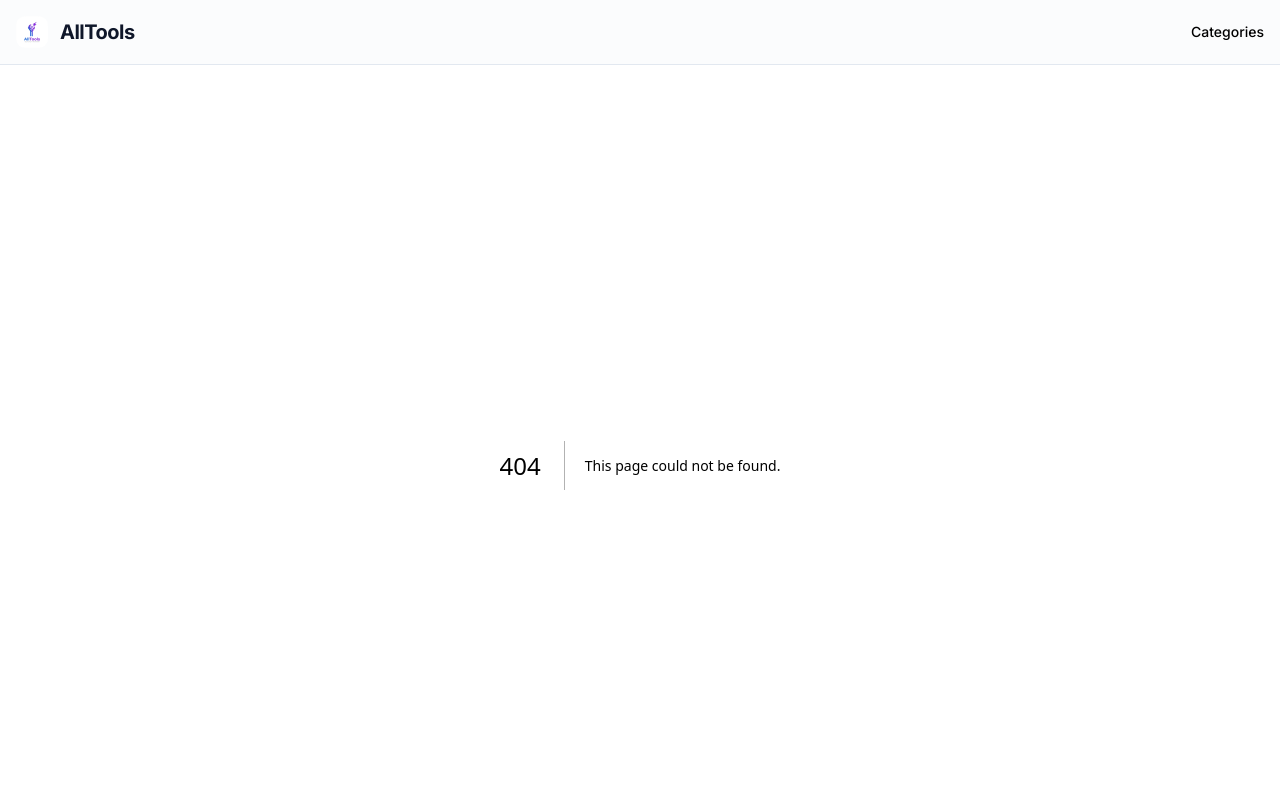
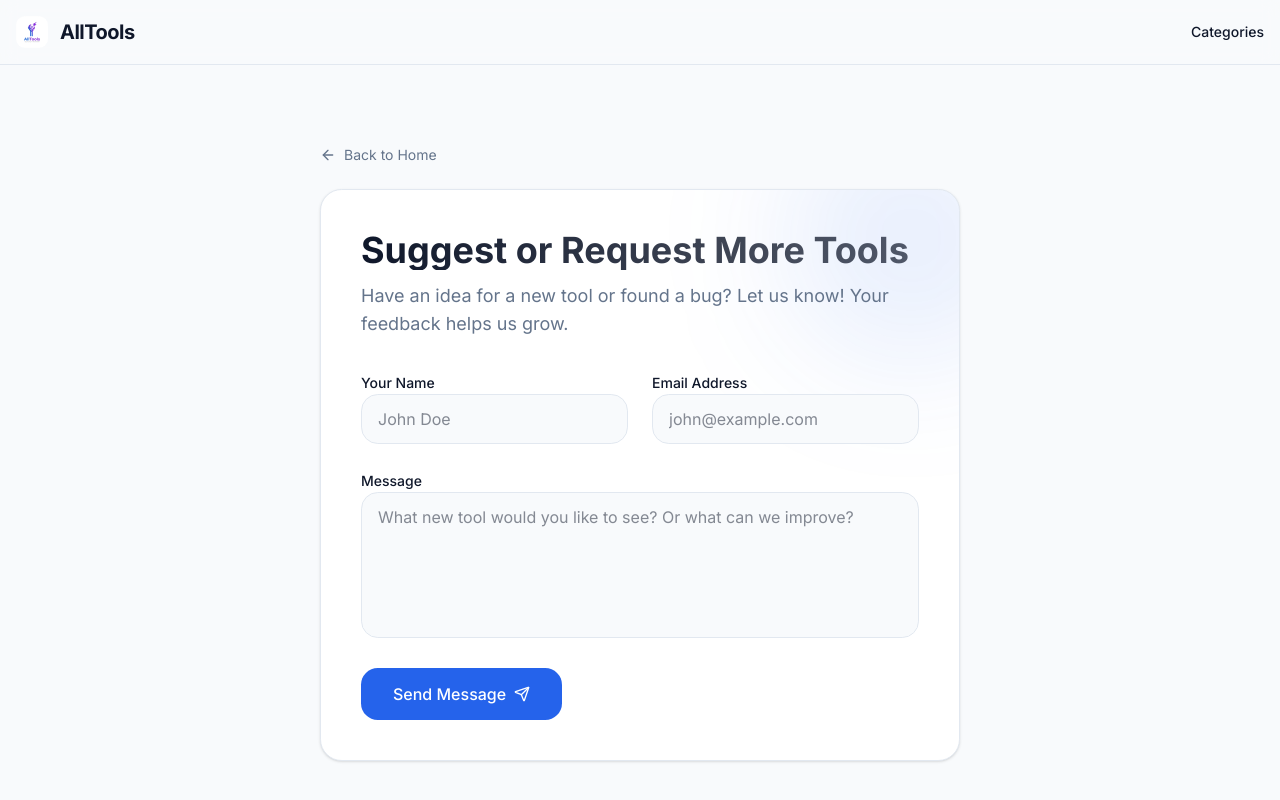
Before and after one commit to kk0krishna/AllTools, a Next.js app: page /contact in a window 1280 px wide. Before the commit this address had no page. Shown: the top 800 px of the page. Built offline with nearby package versions, Linux system fonts and the light colour scheme.

Commit message:
feat: add Suggest Tools page

```diff
--- /dev/null
+++ b/src/app/contact/page.tsx
@@ -0,0 +1,121 @@
+"use client";
+
+import { useState } from 'react';
+import Link from 'next/link';
+import { ArrowLeft, Send } from 'lucide-react';
+
+export default function ContactPage() {
+  const [result, setResult] = useState("");
+  const [isSubmitting, setIsSubmitting] = useState(false);
+
+  const onSubmit = async (event: React.FormEvent<HTMLFormElement>) => {
+    event.preventDefault();
+    setIsSubmitting(true);
+    setResult("Sending...");
+
+    const formData = new FormData(event.currentTarget);
+    formData.append("access_key", "0f5f90de-7021-4d02-bdbc-f55a51971131");
+
+    try {
+      const response = await fetch("https://api.web3forms.com/submit", {
+        method: "POST",
+        body: formData
+      });
+
+      const data = await response.json();
+      if (data.success) {
+        setResult("Success! Your message has been sent.");
+        (event.target as HTMLFormElement).reset();
+      } else {
+        setResult("Error! Something went wrong.");
+      }
+    } catch (error) {
+      setResult("Error! Failed to send message.");
+    } finally {
+      setIsSubmitting(false);
+    }
+  };
+
+  return (
+    <div className="container max-w-2xl mx-auto px-4 py-12 md:py-20 animate-in fade-in slide-in-from-bottom-4 duration-500">
+      <Link href="/" className="inline-flex items-center text-sm text-muted-foreground hover:text-primary mb-6 transition-colors">
+        <ArrowLeft className="w-4 h-4 mr-2" />
+        Back to Home
+      </Link>
+
+      <div className="bg-card border shadow-sm rounded-2xl p-6 md:p-10 relative overflow-hidden">
+        {/* Subtle decorative gradient */}
+        <div className="absolute top-0 right-0 -mr-20 -mt-20 w-64 h-64 bg-primary/10 rounded-full blur-3xl" />
+
+        <div className="relative z-10">
+          <h1 className="text-3xl md:text-4xl font-bold font-heading mb-3 bg-clip-text text-transparent bg-gradient-to-r from-foreground to-foreground/70">
+            Suggest or Request More Tools
+          </h1>
+          <p className="text-muted-foreground mb-8 text-lg">
+            Have an idea for a new tool or found a bug? Let us know! Your feedback helps us grow.
+          </p>
+
+          <form onSubmit={onSubmit} className="space-y-6">
+            <div className="grid grid-cols-1 md:grid-cols-2 gap-6">
+              <div className="space-y-2">
+                <label htmlFor="name" className="text-sm font-medium text-foreground">
+                  Your Name
+                </label>
+                <input
+                  type="text"
+                  id="name"
+                  name="name"
+                  required
+                  className="w-full px-4 py-3 rounded-xl border bg-background focus:outline-none focus:ring-2 focus:ring-primary/30 focus:border-primary transition-all duration-300"
+                  placeholder="John Doe"
+                />
+              </div>
+              <div className="space-y-2">
+                <label htmlFor="email" className="text-sm font-medium text-foreground">
+                  Email Address
+                </label>
+                <input
+                  type="email"
+                  id="email"
+                  name="email"
+                  required
+                  className="w-full px-4 py-3 rounded-xl border bg-background focus:outline-none focus:ring-2 focus:ring-primary/30 focus:border-primary transition-all duration-300"
+                  placeholder="john@example.com"
+                />
+              </div>
+            </div>
+
+            <div className="space-y-2">
+              <label htmlFor="message" className="text-sm font-medium text-foreground">
+                Message
+              </label>
+              <textarea
+                id="message"
+                name="message"
+                required
+                rows={5}
+                className="w-full px-4 py-3 rounded-xl border bg-background focus:outline-none focus:ring-2 focus:ring-primary/30 focus:border-primary transition-all duration-300 resize-none"
+                placeholder="What new tool would you like to see? Or what can we improve?"
+              ></textarea>
+            </div>
+
+            <button
+              type="submit"
+              disabled={isSubmitting}
+              className="w-full md:w-auto inline-flex items-center justify-center px-8 py-3.5 rounded-xl bg-primary text-primary-foreground font-medium hover:opacity-90 hover:scale-[1.02] active:scale-[0.98] transition-all duration-200 disabled:opacity-70 disabled:pointer-events-none disabled:scale-100 group"
+            >
+              {isSubmitting ? "Sending..." : "Send Message"}
+              {!isSubmitting && <Send className="w-4 h-4 ml-2 group-hover:translate-x-1 transition-transform" />}
+            </button>
+
+            {result && (
+              <div className={`p-4 rounded-xl flex items-center ${result.includes("Success") ? "bg-green-500/10 text-green-600 border border-green-500/20" : result.includes("Error") ? "bg-red-500/10 text-red-600 border border-red-500/20" : "bg-blue-500/10 text-blue-600 border border-blue-500/20"}`}>
+                <p className="text-sm font-medium">{result}</p>
+              </div>
+            )}
+          </form>
+        </div>
+      </div>
+    </div>
+  );
+}
--- a/src/app/page.tsx
+++ b/src/app/page.tsx
@@ -71,6 +71,14 @@ export default function Home() {
               </Card>
             </Link>
           ))}
+          <Link href="/contact">
+            <Card className="hover:shadow-md transition-all h-full flex flex-col border-dashed border-2 hover:border-primary/50 group bg-primary/5">
+              <CardHeader>
+                <CardTitle className="text-xl font-heading group-hover:text-primary transition-colors">✨ Suggest More Tools</CardTitle>
+                <CardDescription>Can't find what you're looking for? Request a new tool or suggest improvements!</CardDescription>
+              </CardHeader>
+            </Card>
+          </Link>
         </div>
       </section>
     </div>
--- a/src/components/layout/Footer.tsx
+++ b/src/components/layout/Footer.tsx
@@ -18,6 +18,7 @@ export function Footer() {
 
           <div className="flex space-x-6 text-sm font-medium text-muted-foreground">
             <Link href="/#categories" className="hover:text-primary transition-colors">Categories</Link>
+            <Link href="/contact" className="hover:text-primary transition-colors">Suggest or Request More Tools</Link>
           </div>
         </div>
         <div className="mt-8 border-t pt-8 flex flex-col md:flex-row justify-between items-center text-sm text-muted-foreground gap-4">
```
